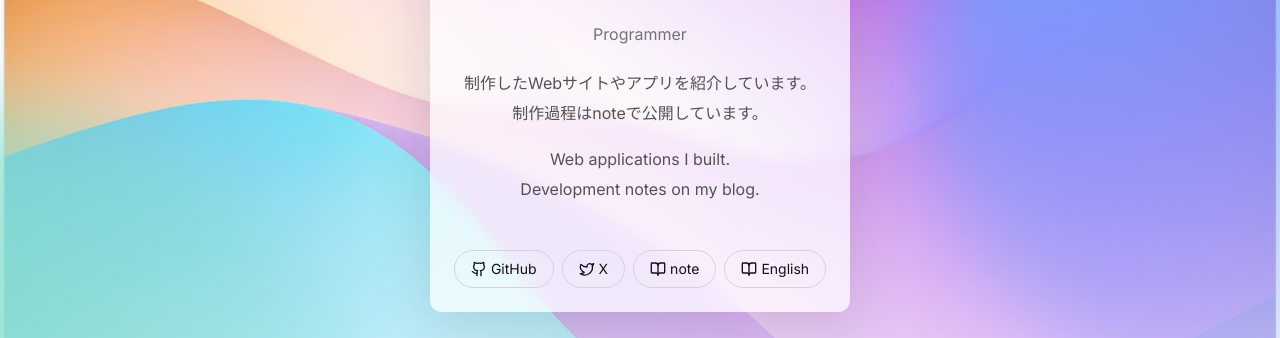
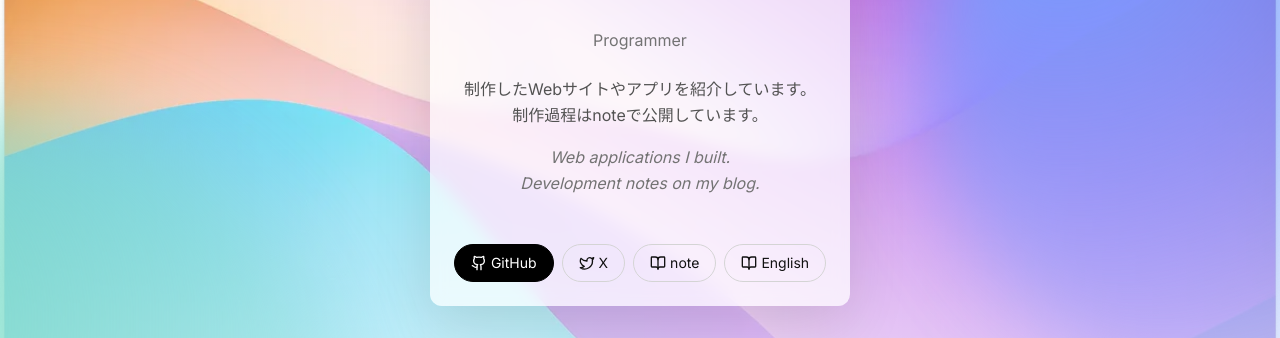
Before and after one commit to aobacreate/portfolio-cms, a Next.js app: page / in a window 1280 px wide. Shown: the part 141-479 px from the top of the page. Built offline with nearby package versions, Linux system fonts and the light colour scheme; no server answers; the database is empty.

Commit message:
fix import/export handling

```diff
--- a/scripts/exportWorks.ts
+++ b/scripts/exportWorks.ts
@@ -29,6 +29,8 @@ async function main() {
     "siteUrl",
     "githubUrl",
     "detailUrl",
+    "enUrl",
+    "enSummary",
     "featured",
     "isPublished",
   ]
@@ -42,6 +44,8 @@ async function main() {
     work.siteUrl,
     work.githubUrl,
     work.detailUrl,
+    work.enUrl,
+    work.enSummary,
     String(work.featured),
     String(work.isPublished),
   ])
--- a/scripts/importWorks.ts
+++ b/scripts/importWorks.ts
@@ -5,7 +5,7 @@ import { prisma } from "../src/lib/prisma"
 
 type WorkCsvRow = {
   title: string
-  category?: string
+  category: string
   thumbnail?: string
   techStack?: string
   summary?: string
@@ -14,6 +14,8 @@ type WorkCsvRow = {
   detailUrl?: string
   featured?: string
   isPublished?: string
+  enUrl?: string
+  enSummary?: string
 }
 
 const csv = fs.readFileSync("data.csv", "utf-8")
@@ -50,7 +52,7 @@ async function main() {
     await prisma.work.create({
       data: {
         title,
-        category: toNullableString(r.category),
+        category: r.category?.trim() ?? "",
         thumbnail: toNullableString(r.thumbnail),
         techStack: toNullableString(r.techStack),
         summary: toNullableString(r.summary),
@@ -59,6 +61,8 @@ async function main() {
         detailUrl: toNullableString(r.detailUrl),
         featured: toBool(r.featured, false),
         isPublished: toBool(r.isPublished, true),
+        enUrl: toNullableString(r.enUrl),
+        enSummary: toNullableString(r.enSummary),
       },
     })
 
--- a/src/components/LinkButton.tsx
+++ b/src/components/LinkButton.tsx
@@ -13,7 +13,7 @@ const baseStyle =
 
 const styles = {
   Demo: "bg-orange-500 text-white border-orange-500 hover:bg-orange-600",
-  GitHub: "border-neutral-300 hover:bg-neutral-100",
+  GitHub: "bg-black text-white border-black hover:bg-neutral-800",
   X: "border-neutral-300 hover:bg-neutral-100",
   note: "border-neutral-300 hover:bg-neutral-100",
   English: "border-neutral-300 hover:bg-neutral-100",
--- a/src/components/Top.tsx
+++ b/src/components/Top.tsx
@@ -17,11 +17,11 @@ export default function Top() {
           Programmer
         </p>
 
-        <div className="flex flex-col gap-1 text-neutral-600 leading-relaxed">
+        <div className="flex flex-col gap-0 text-neutral-600 leading-relaxed">
           <p>制作したWebサイトやアプリを紹介しています。</p>
           <p>制作過程はnoteで公開しています。</p>
-          <p className="mt-4">Web applications I built.</p>
-          <p>Development notes on my blog.</p>
+          <p className="mt-4 italic text-neutral-500">Web applications I built.</p>
+          <p className="italic text-neutral-500">Development notes on my blog.</p>
         </div>
 
         <div className="grid grid-cols-2 md:flex md:justify-center gap-2 text-sm mt-4 md:mt-6">
--- a/src/components/WorkCardContent.tsx
+++ b/src/components/WorkCardContent.tsx
@@ -23,11 +23,11 @@ export default function WorkCardContent({ work, noTitle = false }: { work: Work;
         {/* 英語 */}
         {work.enSummary &&
           work.enSummary
-            .split(".")
+            .split(/\.(?:\s|\n)+/)
             .filter(Boolean)
-            .map((line, i) => (
+            .map((line, i, arr) => (
               <p key={i} className={`text-sm text-gray-500 italic ${i === 0 ? "mt-2" : ""}`}>
-                {line}.
+                 {line}{i < arr.length - 1 ? "." : ""}
               </p>
             ))}
       </div>
```
Also changed, not shown: data.csv.
